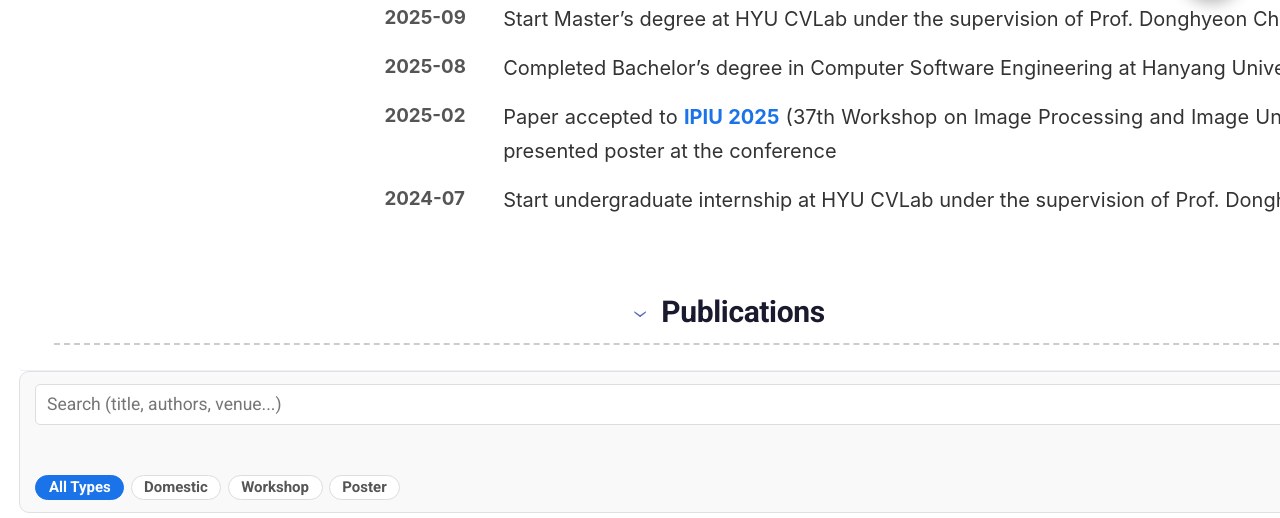
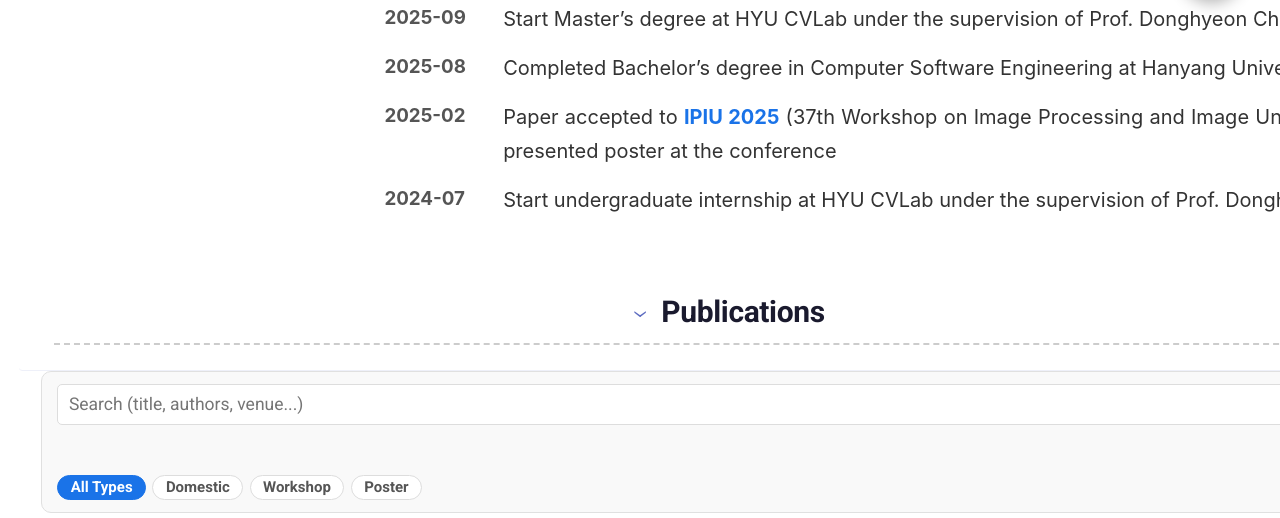
Before and after one commit to hjpark83/hjpark83.github.io, a Jekyll site: the page built from index.md, in a window 1280 px wide. Shown: the part 865-1383 px from the top of the page. Built offline with Jekyll 4.4.1, drawn with Linux system fonts in a browser that asks for light colours; nearby versions of some CDN libraries; grey boxes are pictures that could not be loaded.

Commit message:
섹션 내용 좌우 여백 통일 (collapsible-content padding 추가)
Co-Authored-By: Claude <noreply@anthropic.com>

```diff
--- a/_sass/base.scss
+++ b/_sass/base.scss
@@ -386,7 +386,7 @@ button.collapsible.active h3::before {
 }
 
 .collapsible-content {
-  padding: 0;
+  padding: 0 1.75rem;
   max-height: 0;
   overflow: hidden;
   transition: max-height 0.3s ease-out;
```
